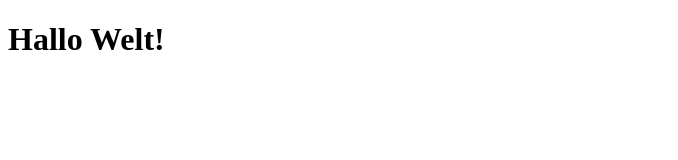
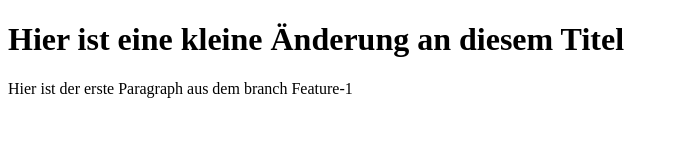
Before and after one commit to Pwol99/github-2022-kurs, a plain HTML site: page index.html in a window 1280 px wide. Shown: the whole page, without its empty margins (0-678 px from the left). Drawn offline with Linux system fonts and the light colour scheme.

Commit message:
Modified index.html
Neue Änderung an der Index html. Es gibt nun auch einen Paragraphen

```diff
--- a/index.html
+++ b/index.html
@@ -2,6 +2,7 @@
 <html>
     <head><title>Mein erstes Git-Projekt</title></head>
     <body>
-        <h1>Hallo Welt!</h1>
+        <h1>Hier ist eine kleine Änderung an diesem Titel</h1>
+        <p>Hier ist der erste Paragraph aus dem branch Feature-1</p>
     </body>
 </html>
```
